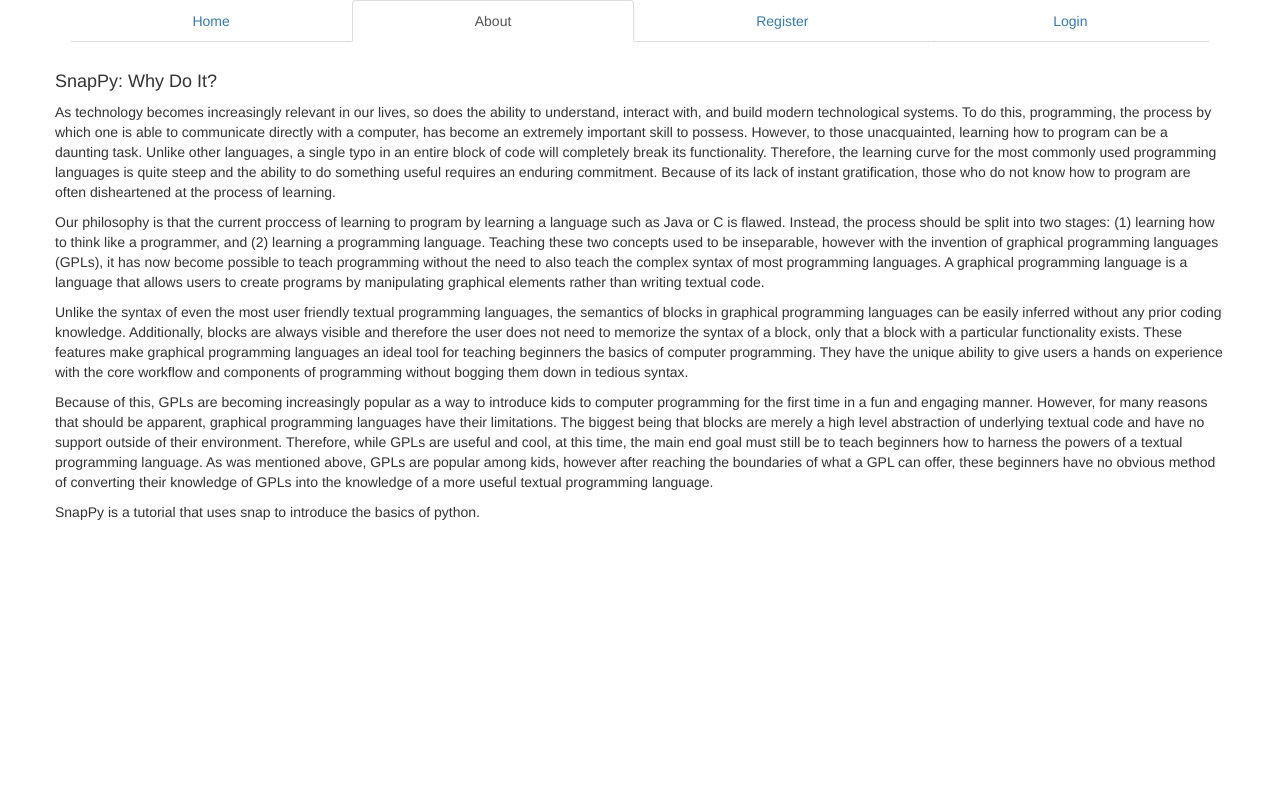
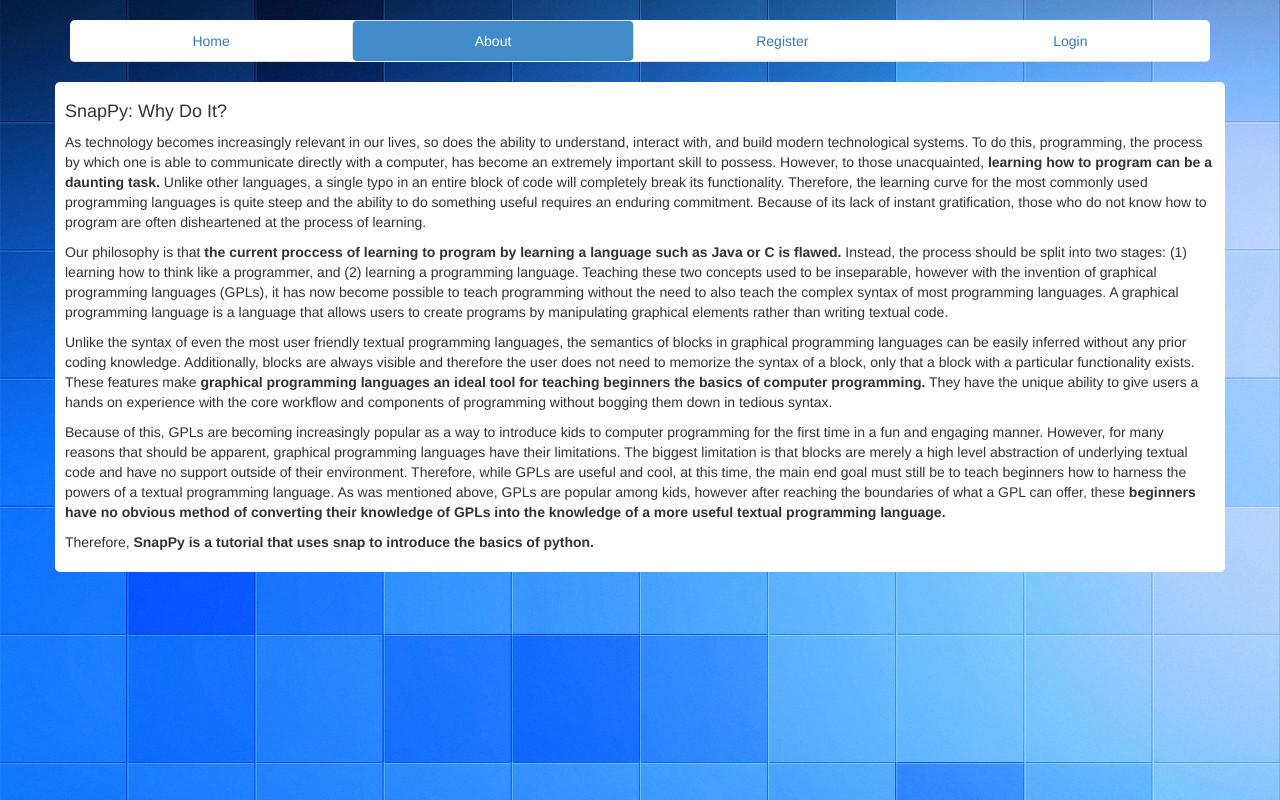
Before and after one commit to Sktank/SnapPy, a Django app: page /about in a window 1280 px wide. Run offline with Django 3.2, Linux system fonts and the light colour scheme; parts of the project's set-up code (start-up, migrations or seed data) failed here and were passed over; some libraries are stand-ins or nearby versions.

Commit message:
styling updates to landing pages

```diff
--- a/core/serializers.py
+++ b/core/serializers.py
@@ -33,12 +33,12 @@ class CourseSerializer(serializers.ModelSerializer):
 class LessonSerializer(serializers.HyperlinkedModelSerializer):
     class Meta:
          model = Lesson
-         fields = ('url', 'id', 'name', 'description', 'difficulty', 'user')
+         fields = ('url', 'id', 'name', 'description', 'difficulty', 'user', 'guide')
 
 class CourseLessonSerializer(serializers.HyperlinkedModelSerializer):
     class Meta:
          model = Lesson
-         fields = ('url', 'id', 'name', 'description', 'difficulty', 'course')
+         fields = ('url', 'id', 'name', 'description', 'difficulty', 'course', 'guide')
 
 class SnapSerializer(serializers.HyperlinkedModelSerializer):
     lesson = serializers.HyperlinkedRelatedField(many=True, read_only=True,view_name='lesson-detail')
--- a/front/templates/front/about.html
+++ b/front/templates/front/about.html
@@ -2,13 +2,13 @@
 
 {% block content %}
 
-    <div class="row" style="margin-top: 20px;">
+    <div class="row" style="margin-top: 20px;" id="front-content">
         <h4>SnapPy: Why Do It?</h4>
         <p>
             As technology becomes increasingly relevant in our lives, so does the ability to understand,
             interact with, and build modern technological systems. To do this, programming, the process by
             which one is able to communicate directly with a computer, has become an extremely important skill
-            to possess. However, to those unacquainted, learning how to program can be a daunting task.
+            to possess. However, to those unacquainted, <strong>learning how to program can be a daunting task.</strong>
             Unlike other languages, a single typo in an entire block of code will completely break its
             functionality.  Therefore, the learning curve for the most commonly used programming languages
             is quite steep and the ability to do something useful requires an enduring commitment. Because of its
@@ -17,19 +17,38 @@
         </p>
 
         <p>
-            Our philosophy is that the current proccess of learning to program by learning a language such as Java or C is flawed. Instead, the process should be split into two stages: (1) learning how to think like a programmer, and (2) learning a programming language.  Teaching these two concepts used to be inseparable, however with the invention of graphical programming languages (GPLs), it has now become possible to teach programming without the need to also teach the complex syntax of most programming languages.  A graphical programming language is a language that allows users to create programs by manipulating graphical elements rather than writing textual code.
+            Our philosophy is that <strong>the current proccess of learning to program by learning a language such as Java or C
+            is flawed.</strong> Instead, the process should be split into two stages: (1) learning how to think like a programmer,
+            and (2) learning a programming language.  Teaching these two concepts used to be inseparable, however with
+            the invention of graphical programming languages (GPLs), it has now become possible to teach programming
+            without the need to also teach the complex syntax of most programming languages.  A graphical programming
+            language is a language that allows users to create programs by manipulating graphical elements rather than
+            writing textual code.
         </p>
 
         <p>
-            Unlike the syntax of even the most user friendly textual programming languages, the semantics of blocks in graphical programming languages can be easily inferred without any prior coding knowledge. Additionally, blocks are always visible and therefore the user does not need to memorize the syntax of a block, only that a block with a particular functionality exists.  These features make graphical programming languages an ideal tool for teaching beginners the basics of computer programming. They have the unique ability to give users a hands on experience with the core workflow and components of programming without bogging them down in tedious syntax.
+            Unlike the syntax of even the most user friendly textual programming languages, the semantics of blocks
+            in graphical programming languages can be easily inferred without any prior coding knowledge. Additionally,
+            blocks are always visible and therefore the user does not need to memorize the syntax of a block, only
+            that a block with a particular functionality exists.  These features make <strong>graphical programming languages
+            an ideal tool for teaching beginners the basics of computer programming.</strong> They have the unique ability to
+            give users a hands on experience with the core workflow and components of programming without bogging them
+            down in tedious syntax.
         </p>
 
         <p>
-            Because of this, GPLs are becoming increasingly popular as a way to introduce kids to computer programming for the first time in a fun and engaging manner.  However, for many reasons that should be apparent, graphical programming languages have their limitations. The biggest being that blocks are merely a high level abstraction of underlying textual code and have no support outside of their environment. Therefore, while GPLs are useful and cool, at this time, the main end goal must still be to teach beginners how to harness the powers of a textual programming language.  As was mentioned above, GPLs are popular among kids, however after reaching the boundaries of what a GPL can offer, these beginners have no obvious method of converting their knowledge of GPLs into the knowledge of a more useful textual programming language.
+            Because of this, GPLs are becoming increasingly popular as a way to introduce kids to computer programming
+            for the first time in a fun and engaging manner.  However, for many reasons that should be apparent,
+            graphical programming languages have their limitations. The biggest limitation is that blocks are merely a high
+            level abstraction of underlying textual code and have no support outside of their environment. Therefore,
+            while GPLs are useful and cool, at this time, the main end goal must still be to teach beginners how to
+            harness the powers of a textual programming language.  As was mentioned above, GPLs are popular among kids,
+            however after reaching the boundaries of what a GPL can offer, these <strong>beginners have no obvious method of
+            converting their knowledge of GPLs into the knowledge of a more useful textual programming language.</strong>
         </p>
 
         <p>
-            SnapPy is a tutorial that uses snap to introduce the basics of python.
+            Therefore, <strong>SnapPy is a tutorial that uses snap to introduce the basics of python.</strong>
         </p>
     </div>
 
--- a/front/templates/front/base.html
+++ b/front/templates/front/base.html
@@ -20,9 +20,9 @@
 
     {% block content %}
     {% endblock %}
-
     </div>
 
 
 
+
 {% endblock %}
--- a/front/templates/front/header.html
+++ b/front/templates/front/header.html
@@ -1,7 +1,7 @@
 {% extends 'front/base.html' %}
 
 {% block navbar %}
-    <ul class="nav nav-tabs nav-justified">
+    <ul class="nav nav-tabs nav-justified" id="front-nav-bar">
         <li id="nav-home" {% if index %} class="active" {% endif %}><a href="{% url 'index' %}">Home</a></li>
         <li id="nav-about" {% if about %} class="active" {% endif %}><a href="{% url 'about' %}">About</a></li>
         <li id="nav-register" {% if register %} class="active" {% endif %}><a href="{% url 'register' %}">Register</a></li>
--- a/front/templates/front/layout.html
+++ b/front/templates/front/layout.html
@@ -11,6 +11,52 @@ Include all scripts and stylings here
 {#    <link rel="stylesheet" type="text/css" href="/static/css/bootstrap.css"/>#}
     <link rel="stylesheet" href="//netdna.bootstrapcdn.com/bootstrap/3.0.3/css/bootstrap.min.css">
     <link href="//netdna.bootstrapcdn.com/font-awesome/4.0.3/css/font-awesome.css" rel="stylesheet">
+    <style type="text/css">
+        body {
+            background-image: url('/static/img/blue_cubes_background.jpg');
+        }
+
+        #front-content{
+            background-color: white;
+            border-radius: 5px;
+            padding: 10px;
+        }
+
+        #home-header {
+            background-color: #f5f5f5;
+            border-radius: 5px;
+            padding: 10px;
+            border: 2px solid black;
+            text-align: center;
+        }
+
+        #front-nav-bar{
+            background-color: white;
+            margin-top: 20px;
+            border-radius: 5px;
+        }
+
+        #front-nav-bar > li > a {
+            border-radius: 5px;
+        }
+
+        #front-nav-bar .active > a {
+            background-color: #428bca;
+            color: #ffffff;
+            border-radius: 5px;
+        }
+
+        #snappy-screen-shot {
+            border-radius: 5px;
+            width: 100%;
+            margin-top: -1px;
+            z-index: -100;
+            position: relative;
+            border: 1px solid black;
+        }
+
+
+    </style>
     <title></title>
 </head>
 <body>
```
Also changed, not shown: core/models.py (+1 -0 lines), core/static/js/dash/teacher.js (+12 -0 lines), core/templates/core/dashboard.html (+76 -6 lines), front/templates/front/index.html (+3 -4 lines), front/templates/front/login.html (+5 -3 lines), front/templates/front/register.html (+5 -2 lines), core/migrations/0008_auto__add_field_lesson_guide.py (added), core/static/img/blue_cubes_background.jpg (added), front/static/img/blue_cubes_background.jpg (added), front/static/img/snap_screen_shot.png (added), 4 other files.
